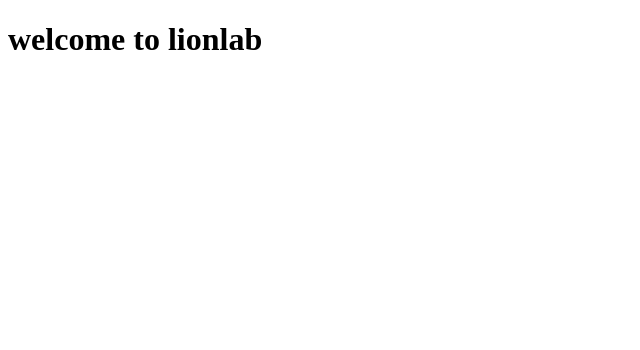
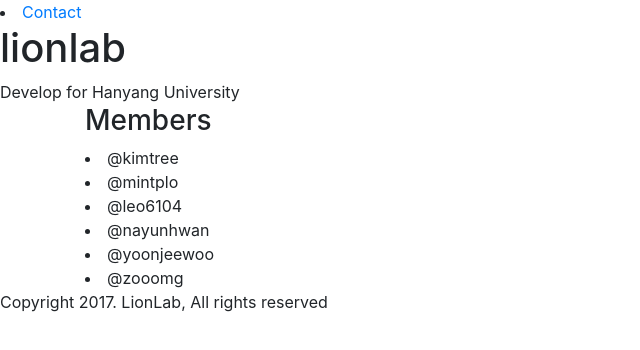
Before and after one commit to HYLionLab/HYLionLab.github.io, a plain HTML site: page index.html in a window 1280 px wide. Shown: the whole page, without its empty margins (0-640 px from the left). Drawn offline with nearby package versions, Linux system fonts and the light colour scheme.

Commit message:
Feature Index Page - Index Page 작업 중

```diff
--- a/index.html
+++ b/index.html
@@ -1,11 +1,47 @@
 <!DOCTYPE HTML>
 <html>
 <head>
-    <title>LionLab</title>
+  <meta charset="utf-8">
+  <meta name="viewport" content="initial-scale=1, width=device-width"/>
+
+  <title>LionLab</title>
+
+  <!-- Common Library for Web Development-->
+  <script src="lib/jquery/jquery-3.1.1.js"></script>
+  <script src="lib/bootstrap/js/bootstrap.js"></script>
+  <link rel="stylesheet" href="lib/bootstrap/css/bootstrap.css">
+
+  <!-- Own CSS Style-->
+  <link rel="stylesheet" href="public/css/main.css">
 </head>
 <body>
-    <h1>
-        welcome to lionlab
-    </h1>
+  <header>
+
+    <div class="main-img">
+      <nav class="main-nav">
+        <li><a href="#">Contact</a></li>
+      </nav>
+      <h1 class="main-title">lionlab</h1>
+      <div class="sub-title">Develop for Hanyang University</div>
+    </div>
+  </header>
+  <div class="container">
+    <div class="section seoul">
+      <h3 class="title">Members</h3>
+      <div class="indent">
+        <li>@kimtree</li>
+        <li>@mintplo</li>
+        <li>@leo6104</li>
+        <li>@nayunhwan</li>
+        <li>@yoonjeewoo</li>
+        <li>@zooomg</li>
+      </div>
+
+
+    </div>
+  </div>
+  <footer>
+    Copyright 2017. LionLab, All rights reserved
+  </footer>
 </body>
 </html>
```
